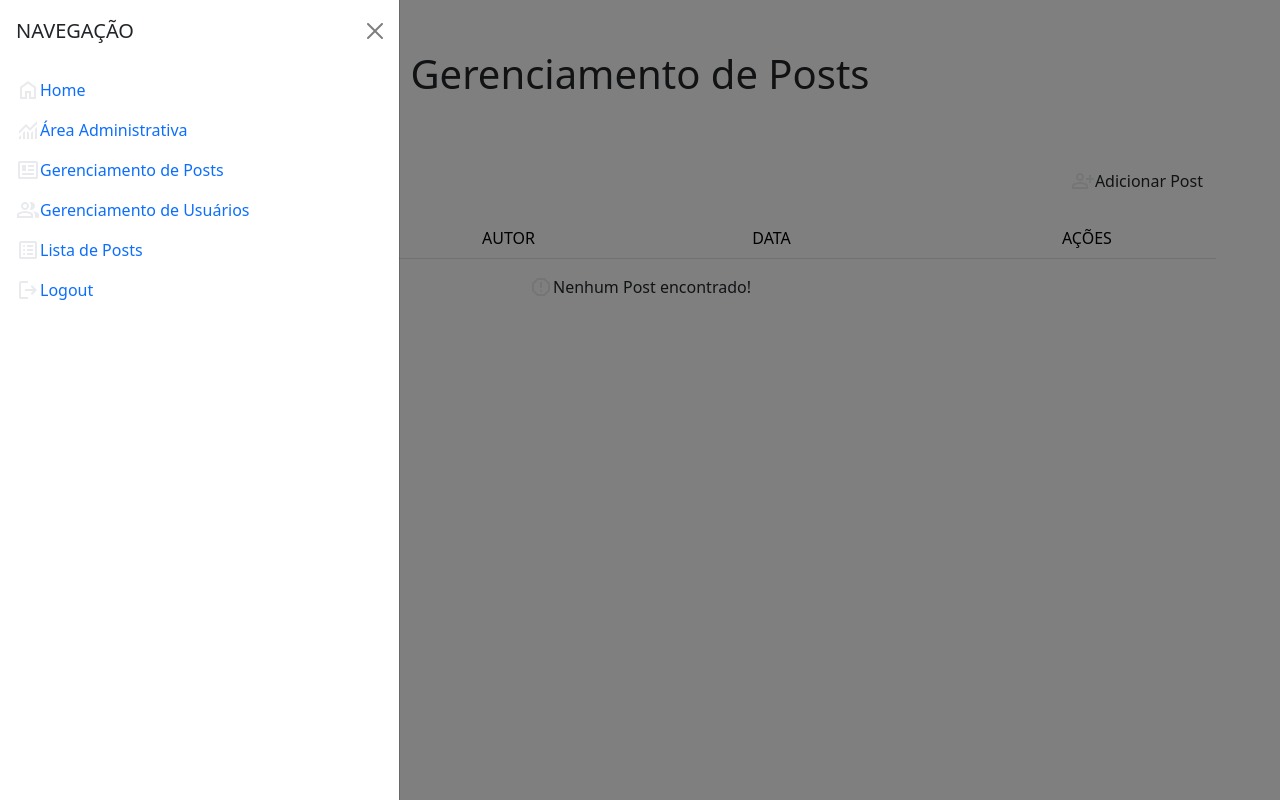
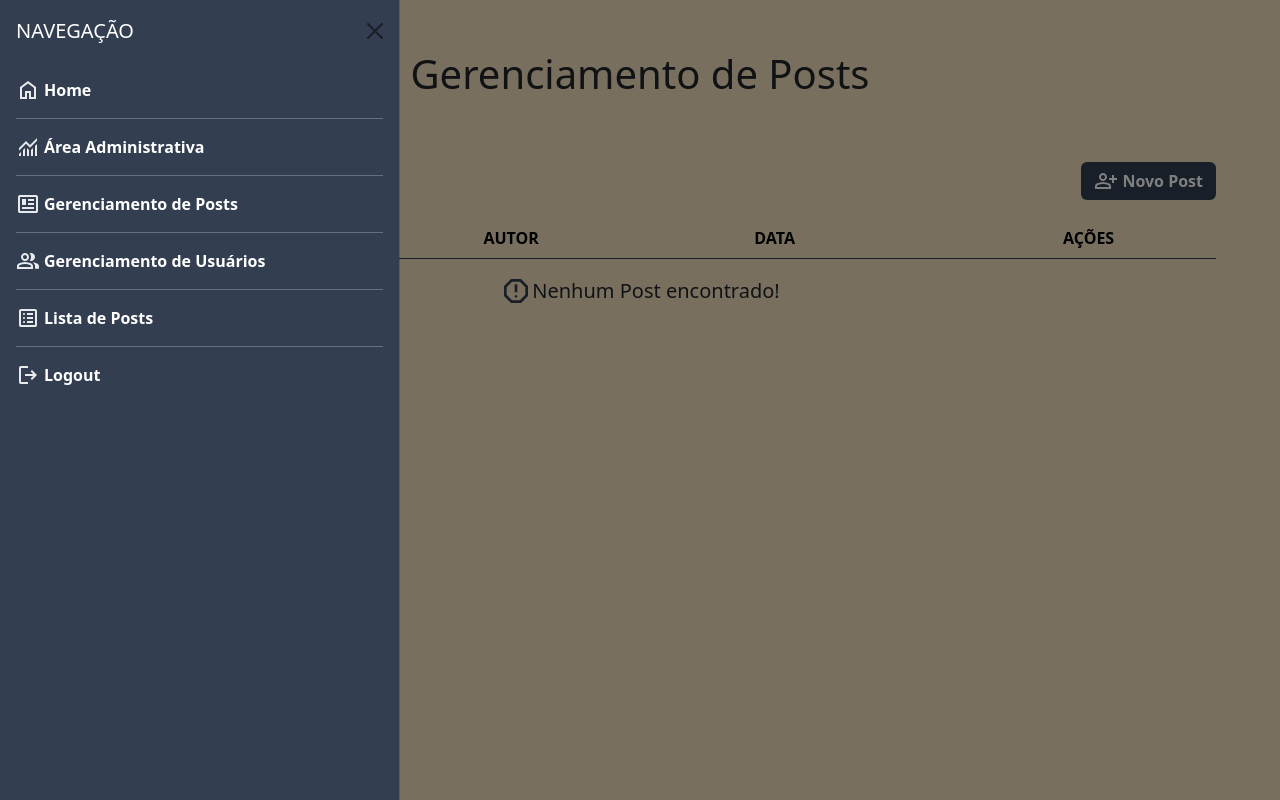
Before and after one commit to GabrielVieira9768/Seminario_Uniasselvi, a PHP site: template app/views/admin/gerenciamento-posts.view.php in a window 1280 px wide, after a click that opens the changed part. Run offline with PHP 8.4, Linux system fonts and the light colour scheme; the template is opened without the code that fills it, so the values that code supplies are empty; the visitor is signed in with stand-in values (Sample User, id 1).

Commit message:
Realiza front dos modais, sidebar e as duas paginas de gerenciamento

```diff
--- a/app/views/admin/dashboard.view.php
+++ b/app/views/admin/dashboard.view.php
@@ -10,6 +10,7 @@
 
     <link href="https://cdn.jsdelivr.net/npm/bootstrap@5.3.3/dist/css/bootstrap.min.css" rel="stylesheet" integrity="sha384-QWTKZyjpPEjISv5WaRU9OFeRpok6YctnYmDr5pNlyT2bRjXh0JMhjY6hW+ALEwIH" crossorigin="anonymous">
     <link rel="stylesheet" href="/public/css/dashboard-style.css">
+    <link rel="stylesheet" href="/public/css/sidebar-style.css">
 </head>
 
 <body>
--- a/app/views/admin/gerenciamento-posts.view.php
+++ b/app/views/admin/gerenciamento-posts.view.php
@@ -9,6 +9,8 @@
 
     <link href="https://cdn.jsdelivr.net/npm/bootstrap@5.3.3/dist/css/bootstrap.min.css" rel="stylesheet" integrity="sha384-QWTKZyjpPEjISv5WaRU9OFeRpok6YctnYmDr5pNlyT2bRjXh0JMhjY6hW+ALEwIH" crossorigin="anonymous">
     <link rel="stylesheet" href="/public/css/gerenciamento-style.css">
+    <link rel="stylesheet" href="/public/css/pagination-style.css">
+    <link rel="stylesheet" href="/public/css/sidebar-style.css">
 </head>
 
 <body>
@@ -24,8 +26,8 @@
         <div class="d-flex justify-content-between">
             <div class="col-md-3 mb-3">
                 <form action="/posts/busca" method="GET" class="input-group">
-                    <input type="search" name="search" class="form-control" placeholder="Pesquisar..." aria-label="Recipient's username" aria-describedby="button-pesquisa">
-                    <button class="btn" type="submit" id="button-pesquisa">
+                    <input type="search" name="search" class="form-control input-pesquisa" placeholder="Pesquisar..." aria-label="Recipient's username" aria-describedby="button-pesquisa">
+                    <button class="btn search-botao" type="submit" id="button-pesquisa">
                         <svg xmlns="http://www.w3.org/2000/svg" height="24px" viewBox="0 -960 960 960" width="24px">
                             <path d="M784-120 532-372q-30 24-69 38t-83 14q-109 0-184.5-75.5T120-580q0-109 75.5-184.5T380-840q109 0 184.5 75.5T640-580q0 44-14 83t-38 69l252 252-56 56ZM380-400q75 0 127.5-52.5T560-580q0-75-52.5-127.5T380-760q-75 0-127.5 52.5T200-580q0 75 52.5 127.5T380-400Z" />
                         </svg>
@@ -33,18 +35,18 @@
                 </form>
             </div>
             <div>
-                <button type="button" class="btn d-flex align-items-center" title="Adicionar Novo Post" data-bs-toggle="modal" data-bs-target="#modal-adicionar">
-                    <svg xmlns="http://www.w3.org/2000/svg" height="24px" viewBox="0 -960 960 960" width="24px" fill="#e8eaed">
+                <button type="button" class="btn d-flex align-items-center botao" title="Adicionar Novo Post" data-bs-toggle="modal" data-bs-target="#modal-adicionar">
+                    <svg xmlns="http://www.w3.org/2000/svg" height="24px" viewBox="0 -960 960 960" width="24px" fill="white">
                         <path d="M720-400v-120H600v-80h120v-120h80v120h120v80H800v120h-80Zm-360-80q-66 0-113-47t-47-113q0-66 47-113t113-47q66 0 113 47t47 113q0 66-47 113t-113 47ZM40-160v-112q0-34 17.5-62.5T104-378q62-31 126-46.5T360-440q66 0 130 15.5T616-378q29 15 46.5 43.5T680-272v112H40Zm80-80h480v-32q0-11-5.5-20T580-306q-54-27-109-40.5T360-360q-56 0-111 13.5T140-306q-9 5-14.5 14t-5.5 20v32Zm240-320q33 0 56.5-23.5T440-640q0-33-23.5-56.5T360-720q-33 0-56.5 23.5T280-640q0 33 23.5 56.5T360-560Zm0-80Zm0 400Z" />
                     </svg>
-                    <span>Adicionar Post</span>
+                    <span class="span-text">Novo Post</span>
                 </button>
                 <?php require('app/views/components/modal/posts/create.php'); ?>
             </div>
         </div>
 
-        <table class="table table-hover">
-            <thead>
+        <table class="table table-hover custom-table">
+            <thead class="thead-tabela">
                 <tr>
                     <td>ID</td>
                     <td>TÍTULO</td>
@@ -63,24 +65,24 @@
                         <td>
                             <div class="d-flex justify-content-center flex-wrap">
                                 <div class="mx-2">
-                                    <button type="button" class="btn" title="Visualizar Post" data-bs-toggle="modal" data-bs-target="#modal-show-<?php echo $post->id; ?>">
-                                        <svg xmlns="http://www.w3.org/2000/svg" height="24px" viewBox="0 -960 960 960" width="24px" fill="#e8eaed">
+                                    <button type="button" class="btn botao" title="Visualizar Post" data-bs-toggle="modal" data-bs-target="#modal-show-<?php echo $post->id; ?>">
+                                        <svg xmlns="http://www.w3.org/2000/svg" height="24px" viewBox="0 -960 960 960" width="24px" fill="white">
                                             <path d="M480-320q75 0 127.5-52.5T660-500q0-75-52.5-127.5T480-680q-75 0-127.5 52.5T300-500q0 75 52.5 127.5T480-320Zm0-72q-45 0-76.5-31.5T372-500q0-45 31.5-76.5T480-608q45 0 76.5 31.5T588-500q0 45-31.5 76.5T480-392Zm0 192q-146 0-266-81.5T40-500q54-137 174-218.5T480-800q146 0 266 81.5T920-500q-54 137-174 218.5T480-200Zm0-300Zm0 220q113 0 207.5-59.5T832-500q-50-101-144.5-160.5T480-720q-113 0-207.5 59.5T128-500q50 101 144.5 160.5T480-280Z" />
                                         </svg>
                                     </button>
                                     <?php require('app/views/components/modal/posts/show.php'); ?>
                                 </div>
                                 <div class="mx-2">
-                                    <button type="button" class="btn" title="Editar Post" data-bs-toggle="modal" data-bs-target="#modal-update-<?php echo $post->id; ?>">
-                                        <svg xmlns="http://www.w3.org/2000/svg" height="24px" viewBox="0 -960 960 960" width="24px" fill="#e8eaed">
+                                    <button type="button" class="btn botao" title="Editar Post" data-bs-toggle="modal" data-bs-target="#modal-update-<?php echo $post->id; ?>">
+                                        <svg xmlns="http://www.w3.org/2000/svg" height="24px" viewBox="0 -960 960 960" width="24px" fill="white">
                                             <path d="M200-200h57l391-391-57-57-391 391v57Zm-80 80v-170l528-527q12-11 26.5-17t30.5-6q16 0 31 6t26 18l55 56q12 11 17.5 26t5.5 30q0 16-5.5 30.5T817-647L290-120H120Zm640-584-56-56 56 56Zm-141 85-28-29 57 57-29-28Z" />
                                         </svg>
                                     </button>
                                     <?php require('app/views/components/modal/posts/update.php'); ?>
                                 </div>
                                 <div class="mx-2">
-                                    <button type="button" class="btn" title="Deletar Post" data-bs-toggle="modal" data-bs-target="#modal-delete-<?php echo $post->id; ?>">
-                                        <svg xmlns="http://www.w3.org/2000/svg" height="24px" viewBox="0 -960 960 960" width="24px" fill="#e8eaed">
+                                    <button type="button" class="btn botao" title="Deletar Post" data-bs-toggle="modal" data-bs-target="#modal-delete-<?php echo $post->id; ?>">
+                                        <svg xmlns="http://www.w3.org/2000/svg" height="24px" viewBox="0 -960 960 960" width="24px" fill="white">
                                             <path d="M280-120q-33 0-56.5-23.5T200-200v-520h-40v-80h200v-40h240v40h200v80h-40v520q0 33-23.5 56.5T680-120H280Zm400-600H280v520h400v-520ZM360-280h80v-360h-80v360Zm160 0h80v-360h-80v360ZM280-720v520-520Z" />
                                         </svg>
                                     </button>
@@ -93,8 +95,8 @@
             </tbody>
         </table>
         <?php if ($posts == null) { ?>
-            <div class="d-flex justify-content-center align-items-center">
-                <svg xmlns="http://www.w3.org/2000/svg" height="24px" viewBox="0 -960 960 960" width="24px" fill="#e8eaed">
+            <div class="d-flex justify-content-center align-items-center h5">
+                <svg xmlns="http://www.w3.org/2000/svg" height="32px" viewBox="0 -960 960 960" width="32px" fill="#333e50">
                     <path d="M480-280q17 0 28.5-11.5T520-320q0-17-11.5-28.5T480-360q-17 0-28.5 11.5T440-320q0 17 11.5 28.5T480-280Zm-40-160h80v-240h-80v240ZM330-120 120-330v-300l210-210h300l210 210v300L630-120H330Zm34-80h232l164-164v-232L596-760H364L200-596v232l164 164Zm116-280Z" />
                 </svg>
                 Nenhum Post encontrado!
--- a/app/views/components/modal/posts/create.php
+++ b/app/views/components/modal/posts/create.php
@@ -32,8 +32,8 @@
                     </div>
                 </div>
                 <div class="modal-footer">
-                    <button type="button" class="btn" data-bs-dismiss="modal">Fechar</button>
-                    <button type="submit" class="btn">Confirmar</button>
+                    <button type="button" class="btn modal-botao" data-bs-dismiss="modal">Fechar</button>
+                    <button type="submit" class="btn modal-botao">Confirmar</button>
                 </div>
             </form>
         </div>
--- a/app/views/components/modal/posts/delete.php
+++ b/app/views/components/modal/posts/delete.php
@@ -6,13 +6,13 @@
                     <h1 class="modal-title fs-5" id="exampleModalLabel">Deletar Post</h1>
                     <button type="button" class="btn-close" data-bs-dismiss="modal" aria-label="Close"></button>
                 </div>
-                <div class="modal-body">
+                <div class="modal-body delete-conteudo">
                     <p>Tem certeza que deseja deletar este post?</p>
                     <input type="hidden" name="id" value="<?= $post->id ?>">
                 </div>
                 <div class="modal-footer">
-                    <button type="button" class="btn" data-bs-dismiss="modal">Fechar</button>
-                    <button type="submit" class="btn">Deletar</button>
+                    <button type="button" class="btn modal-botao" data-bs-dismiss="modal">Fechar</button>
+                    <button type="submit" class="btn modal-botao">Deletar</button>
                 </div>
             </form>
         </div>
--- a/app/views/components/modal/posts/show.php
+++ b/app/views/components/modal/posts/show.php
@@ -30,7 +30,7 @@
                 </div>
             </div>
             <div class="modal-footer">
-                <button type="button" class="btn" data-bs-dismiss="modal">Fechar</button>
+                <button type="button" class="btn modal-botao" data-bs-dismiss="modal">Fechar</button>
             </div>
         </div>
     </div>
--- a/app/views/components/modal/posts/update.php
+++ b/app/views/components/modal/posts/update.php
@@ -33,8 +33,8 @@
                     <input type="hidden" name="id" value="<?= $post->id ?>">
                 </div>
                 <div class="modal-footer">
-                    <button type="button" class="btn" data-bs-dismiss="modal">Fechar</button>
-                    <button type="submit" class="btn">Confirmar</button>
+                    <button type="button" class="btn modal-botao" data-bs-dismiss="modal">Fechar</button>
+                    <button type="submit" class="btn modal-botao">Confirmar</button>
                 </div>
             </form>
         </div>
--- a/app/views/components/modal/users/delete.php
+++ b/app/views/components/modal/users/delete.php
@@ -6,13 +6,13 @@
                     <h1 class="modal-title fs-5" id="exampleModalLabel">Deletar Usuário</h1>
                     <button type="button" class="btn-close" data-bs-dismiss="modal" aria-label="Close"></button>
                 </div>
-                <div class="modal-body">
+                <div class="modal-body delete-conteudo">
                     <p>Tem certeza que deseja deletar este usuário?</p>
                     <input type="hidden" name="id" value="<?= $user->id ?>">
                 </div>
                 <div class="modal-footer">
-                    <button type="button" class="btn" data-bs-dismiss="modal">Fechar</button>
-                    <button type="submit" class="btn">Deletar</button>
+                    <button type="button" class="btn modal-botao" data-bs-dismiss="modal">Fechar</button>
+                    <button type="submit" class="btn modal-botao">Deletar</button>
                 </div>
             </form>
         </div>
--- a/app/views/components/modal/users/show.php
+++ b/app/views/components/modal/users/show.php
@@ -30,7 +30,7 @@
                 </div>
             </div>
             <div class="modal-footer">
-                <button type="button" class="btn" data-bs-dismiss="modal">Fechar</button>
+                <button type="button" class="btn modal-botao" data-bs-dismiss="modal">Fechar</button>
             </div>
         </div>
     </div>
--- a/app/views/components/pagination.php
+++ b/app/views/components/pagination.php
@@ -2,7 +2,7 @@
     <ul class="pagination">
         <li class="page-item <?= $page <= 1 ? "disabled" : "" ?>">
             <a class="page-link" href="?pagina=<?= $page - 1 ?>" aria-label="Previous">
-                <span class="text-dark" aria-hidden="true">&laquo;</span>
+                <span aria-hidden="true">&laquo;</span>
             </a>
         </li>
 
@@ -12,7 +12,7 @@
 
         <li class="page-item <?= $page >= $total_pages ? "disabled" : "" ?>">
             <a class="page-link" href="?pagina=<?= $page + 1 ?>" aria-label="Next">
-                <span class="text-dark" aria-hidden="true">&raquo;</span>
+                <span aria-hidden="true">&raquo;</span>
             </a>
         </li>
     </ul>
--- a/app/views/components/sidebar.php
+++ b/app/views/components/sidebar.php
@@ -1,10 +1,10 @@
 <button class="btn" type="button" data-bs-toggle="offcanvas" data-bs-target="#offcanvasWithBothOptions" aria-controls="offcanvasWithBothOptions">
-    <svg xmlns="http://www.w3.org/2000/svg" height="36px" viewBox="0 -960 960 960" width="36px" fill="#e8eaed">
+    <svg xmlns="http://www.w3.org/2000/svg" height="36px" viewBox="0 -960 960 960" width="36px" fill="#333e50">
         <path d="M280-600v-80h560v80H280Zm0 160v-80h560v80H280Zm0 160v-80h560v80H280ZM160-600q-17 0-28.5-11.5T120-640q0-17 11.5-28.5T160-680q17 0 28.5 11.5T200-640q0 17-11.5 28.5T160-600Zm0 160q-17 0-28.5-11.5T120-480q0-17 11.5-28.5T160-520q17 0 28.5 11.5T200-480q0 17-11.5 28.5T160-440Zm0 160q-17 0-28.5-11.5T120-320q0-17 11.5-28.5T160-360q17 0 28.5 11.5T200-320q0 17-11.5 28.5T160-280Z"/>
     </svg>
 </button>
 
-<div class="offcanvas offcanvas-start" data-bs-scroll="true" tabindex="-1" id="offcanvasWithBothOptions" aria-labelledby="offcanvasWithBothOptionsLabel">
+<div class="offcanvas offcanvas-start sidebar-corpo" data-bs-scroll="true" tabindex="-1" id="offcanvasWithBothOptions" aria-labelledby="offcanvasWithBothOptionsLabel">
     <div class="offcanvas-header">
         <h5 class="offcanvas-title" id="offcanvasWithBothOptionsLabel">NAVEGAÇÃO</h5>
         <button type="button" class="btn-close" data-bs-dismiss="offcanvas" aria-label="Close"></button>
@@ -16,45 +16,50 @@
                     <svg xmlns="http://www.w3.org/2000/svg" height="24px" viewBox="0 -960 960 960" width="24px" fill="#e8eaed">
                         <path d="M240-200h120v-240h240v240h120v-360L480-740 240-560v360Zm-80 80v-480l320-240 320 240v480H520v-240h-80v240H160Zm320-350Z"/>
                     </svg>
-                    <span>Home</span>
+                    <span class="span-text-sidebar">Home</span>
                 </a>
             </li>
+            <hr>
             <li class="mb-3">
                 <a href="/area-administrativa" class="text-decoration-none d-flex align-items-center">
                     <svg xmlns="http://www.w3.org/2000/svg" height="24px" viewBox="0 -960 960 960" width="24px" fill="#e8eaed"><path d="M120-120v-80l80-80v160h-80Zm160 0v-240l80-80v320h-80Zm160 0v-320l80 81v239h-80Zm160 0v-239l80-80v319h-80Zm160 0v-400l80-80v480h-80ZM120-327v-113l280-280 160 160 280-280v113L560-447 400-607 120-327Z"/></svg>
-                    <span>Área Administrativa</span>
+                    <span class="span-text-sidebar">Área Administrativa</span>
                 </a>
             </li>
+            <hr>
             <li class="mb-3">
                 <a href="/posts" class="text-decoration-none d-flex align-items-center">
                     <svg xmlns="http://www.w3.org/2000/svg" height="24px" viewBox="0 -960 960 960" width="24px" fill="#e8eaed">
                         <path d="M160-120q-33 0-56.5-23.5T80-200v-560q0-33 23.5-56.5T160-840h640q33 0 56.5 23.5T880-760v560q0 33-23.5 56.5T800-120H160Zm0-80h640v-560H160v560Zm80-80h480v-80H240v80Zm0-160h160v-240H240v240Zm240 0h240v-80H480v80Zm0-160h240v-80H480v80ZM160-200v-560 560Z"/>
                     </svg>
-                    <span>Gerenciamento de Posts</span>
+                    <span class="span-text-sidebar">Gerenciamento de Posts</span>
                 </a>
             </li>
+            <hr>
             <li class="mb-3">
                 <a href="/usuarios" class="text-decoration-none d-flex align-items-center">
                     <svg xmlns="http://www.w3.org/2000/svg" height="24px" viewBox="0 -960 960 960" width="24px" fill="#e8eaed">
                         <path d="M40-160v-112q0-34 17.5-62.5T104-378q62-31 126-46.5T360-440q66 0 130 15.5T616-378q29 15 46.5 43.5T680-272v112H40Zm720 0v-112q0-44-24.5-84.5T666-434q51 6 96 20.5t84 35.5q36 20 55 44.5t19 53.5v112H760ZM360-480q-66 0-113-47t-47-113q0-66 47-113t113-47q66 0 113 47t47 113q0 66-47 113t-113 47Zm400-160q0 66-47 113t-113 47q-11 0-28-2.5t-28-5.5q27-32 41.5-71t14.5-81q0-42-14.5-81T544-792q14-5 28-6.5t28-1.5q66 0 113 47t47 113ZM120-240h480v-32q0-11-5.5-20T580-306q-54-27-109-40.5T360-360q-56 0-111 13.5T140-306q-9 5-14.5 14t-5.5 20v32Zm240-320q33 0 56.5-23.5T440-640q0-33-23.5-56.5T360-720q-33 0-56.5 23.5T280-640q0 33 23.5 56.5T360-560Zm0 320Zm0-400Z"/>
                     </svg>
-                    <span>Gerenciamento de Usuários</span>
+                    <span class="span-text-sidebar">Gerenciamento de Usuários</span>
                 </a>
             </li>
+            <hr>
             <li class="mb-3">
                 <a href="/lista-posts" class="text-decoration-none d-flex align-items-center">
                     <svg xmlns="http://www.w3.org/2000/svg" height="24px" viewBox="0 -960 960 960" width="24px" fill="#e8eaed">
                         <path d="M320-280q17 0 28.5-11.5T360-320q0-17-11.5-28.5T320-360q-17 0-28.5 11.5T280-320q0 17 11.5 28.5T320-280Zm0-160q17 0 28.5-11.5T360-480q0-17-11.5-28.5T320-520q-17 0-28.5 11.5T280-480q0 17 11.5 28.5T320-440Zm0-160q17 0 28.5-11.5T360-640q0-17-11.5-28.5T320-680q-17 0-28.5 11.5T280-640q0 17 11.5 28.5T320-600Zm120 320h240v-80H440v80Zm0-160h240v-80H440v80Zm0-160h240v-80H440v80ZM200-120q-33 0-56.5-23.5T120-200v-560q0-33 23.5-56.5T200-840h560q33 0 56.5 23.5T840-760v560q0 33-23.5 56.5T760-120H200Zm0-80h560v-560H200v560Zm0-560v560-560Z"/>
                     </svg>
-                    <span>Lista de Posts</span>
+                    <span class="span-text-sidebar">Lista de Posts</span>
                 </a>
             </li>
+            <hr>
             <li>
                 <a href="/logout" class="text-decoration-none d-flex align-items-center">
                     <svg xmlns="http://www.w3.org/2000/svg" height="24px" viewBox="0 -960 960 960" width="24px" fill="#e8eaed">
                         <path d="M200-120q-33 0-56.5-23.5T120-200v-560q0-33 23.5-56.5T200-840h280v80H200v560h280v80H200Zm440-160-55-58 102-102H360v-80h327L585-622l55-58 200 200-200 200Z"/>
                     </svg>
-                    <span>Logout</span>
+                    <span class="span-text-sidebar">Logout</span>
                 </a>
             </li>
         </ul>
--- a/app/views/site/index.view.php
+++ b/app/views/site/index.view.php
@@ -26,7 +26,7 @@
             </h2>
         </div>
         <div class="d-flex justify-content-center flex-wrap mx-4">
-            <?php foreach (array_slice($posts, 0, 6) as $post) : ?>
+            <?php foreach (array_slice($posts, 0, 3) as $post) : ?>
                 <div class="card mx-2 mb-3" style="width: 18rem;">
                     <img src="/<?= $post->image; ?>" class="card-img-top fixed-height-image" alt="Imagem do post">
                     <div class="card-body">
--- a/app/views/site/lista-posts.view.php
+++ b/app/views/site/lista-posts.view.php
@@ -9,6 +9,7 @@
 
     <link href="https://cdn.jsdelivr.net/npm/bootstrap@5.3.3/dist/css/bootstrap.min.css" rel="stylesheet" integrity="sha384-QWTKZyjpPEjISv5WaRU9OFeRpok6YctnYmDr5pNlyT2bRjXh0JMhjY6hW+ALEwIH" crossorigin="anonymous">
     <link rel="stylesheet" href="/public/css/lista-posts-style.css">
+    <link rel="stylesheet" href="/public/css/pagination-style.css">
 </head>
 
 <body>
--- a/core/database/QueryBuilder.php
+++ b/core/database/QueryBuilder.php
@@ -115,8 +115,7 @@ class QueryBuilder
     }
 
     public function busca($table, $pesquisa, $campo){
-        $sql = "SELECT * FROM {$table} WHERE {$campo} LIKE '%$pesquisa%'";
-
+        $sql = "SELECT * FROM {$table} WHERE {$campo} LIKE '%$pesquisa%' ORDER BY id DESC";
         try {
             $statement = $this->pdo->prepare($sql);
             $statement->execute();
--- a/public/css/gerenciamento-style.css
+++ b/public/css/gerenciamento-style.css
@@ -0,0 +1,97 @@
+body {
+    background-color: #f1debd;
+}
+
+tr {
+    border-bottom: #333e50;
+}
+
+td {
+    background-color: #f1debd !important;
+}
+
+.thead-tabela {
+    font-weight: 600;
+}
+
+.botao {
+    background-color: #333e50;
+    fill: white !important;
+}
+
+.botao:hover {
+    background-color: #212b41;
+}
+
+.botao:active {
+    background-color: #212b41 !important;
+}
+
+.input-pesquisa {
+    border-radius: 0;
+    border: none;
+    border-bottom: 1px solid #333e50;
+    background-color: #f1debd;
+}
+
+.input-pesquisa:active {
+    background-color: #f1debd;
+}
+
+.input-pesquisa:focus {
+    background-color: #f1debd;
+    box-shadow: none;
+    border-bottom: 1px solid #333e50;
+}
+
+.search-botao {
+    background-color: #333e50;
+    fill: white;
+}
+
+.search-botao:hover {
+    background-color: #212b41;
+}
+
+.search-botao:active {
+    background-color: #212b41 !important;
+}
+
+input[type="search"]::-webkit-search-cancel-button,
+input[type="search"]::-webkit-search-decoration,
+input[type="search"]::-webkit-search-results-button,
+input[type="search"]::-webkit-search-results-decoration {
+    display: none;
+}
+
+.span-text {
+    color: white;
+    margin-left: 4px;
+    font-weight: 600;
+}
+
+/* Modais */
+.modal-content {
+    background-color: #333e50;
+    color: white;
+}
+
+.modal-botao {
+    background-color: #d1d6da;
+    color: black;
+}
+
+.modal-botao:hover {
+    background-color: #acb2b6;
+    color: black;
+}
+
+.modal-botao:active {
+    background-color: #acb2b6 !important;
+    border: none !important;
+    color: black !important;
+}
+
+.delete-conteudo {
+    font-size: 20px;
+}
--- /dev/null
+++ b/public/css/sidebar-style.css
@@ -0,0 +1,14 @@
+.sidebar-corpo {
+    background-color: #333e50;
+    color: white;
+}
+
+.span-text-sidebar {
+    color: white;
+    margin-left: 4px;
+    font-weight: 600;
+}
+
+.span-text-sidebar:hover {
+    color: #f1debd;
+}
```
Also changed, not shown: app/views/admin/gerenciamento-usuarios.view.php (+21 -10 lines), app/views/components/modal/users/create.php (+4 -4 lines), app/views/components/modal/users/update.php (+6 -6 lines), app/views/site/post-individual.view.php (+13 -13 lines), public/css/pagination-style.css (added, +22 -0 lines).
